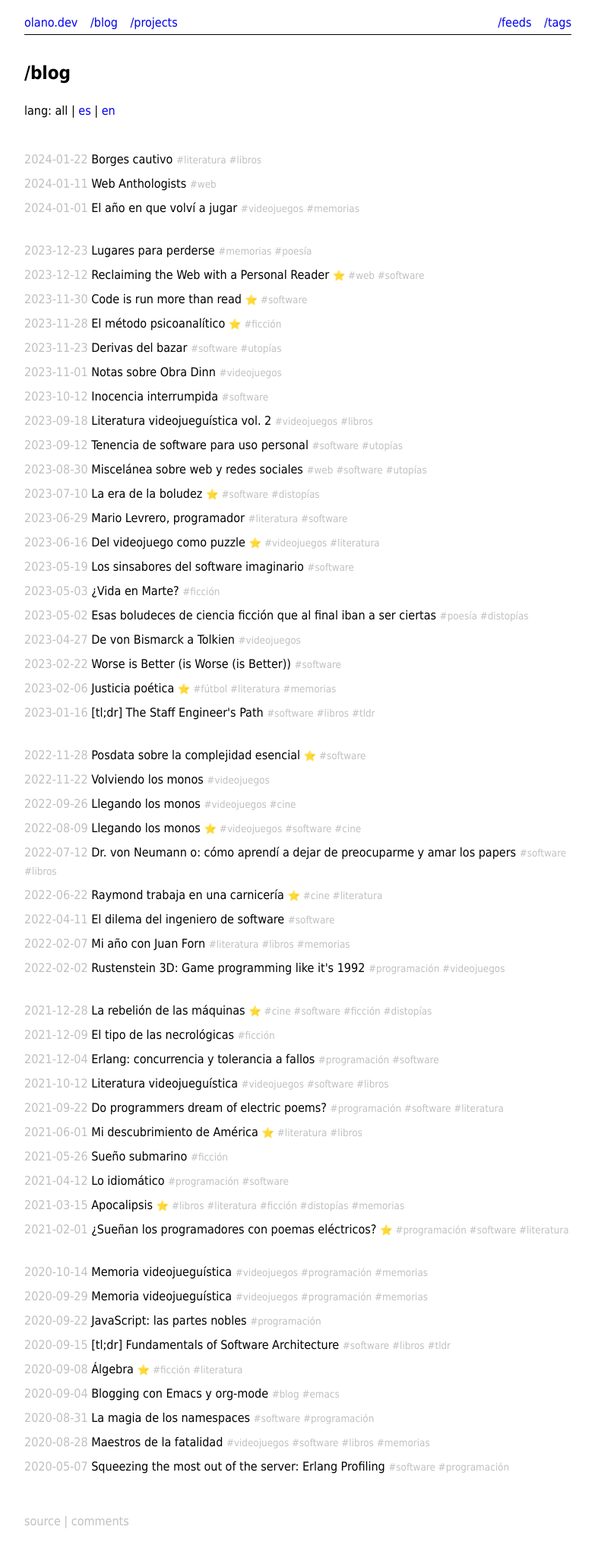
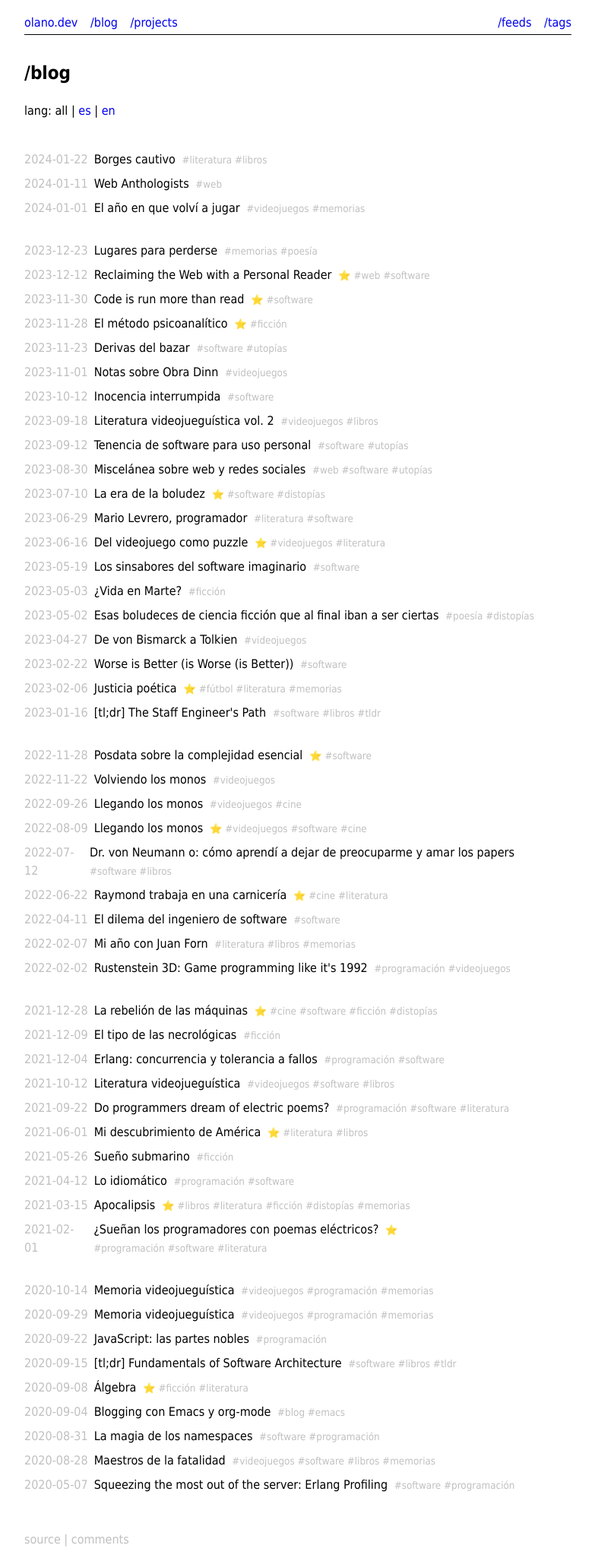
Before and after one commit to facundoolano/olano.dev, a Jekyll site: the page built from blog/index.html, in a window 1280 px wide. Shown: the whole page at 76% size, without its empty margins (248-1031 px from the left). Built offline with Jekyll 4.4.1, drawn with Linux system fonts in a browser that asks for light colours; before the commit the page ends 2030 px from its top, so only the background shows below that.

Commit message:
better display/line break for blog index

```diff
--- a/_includes/posts.html
+++ b/_includes/posts.html
@@ -4,19 +4,23 @@
 <br/>
 {% endunless %}
 {% for post in year.items %}
-<article>
+<article class="post">
 
+    <div class="column">
         <span class="date">{{ post.date | date: "%Y-%m-%d" }}</span>
+    </div>
+
+    <div class="column">
     <a class="title" href="{{ post.external | default:post.url }}">{{ post.title }}</a>
     <small>
-
+        {% if post.favorite %} <a href="/blog/tags#favoritos" style="text-decoration:none">⭐</a> {% endif %}
         <span class="tags">
-            {% if post.favorite %} <a href="/blog/tags#favoritos" style="text-decoration:none">⭐</a> {% endif %}
             {% for tag in post.tags %}
             <a href="/blog/tags#{{tag}}">#{{tag}}</a>
             {% endfor %}
         </span>
     </small>
+    </div>
 
 </article>
 {% endfor %}
--- a/assets/css/main.css
+++ b/assets/css/main.css
@@ -28,6 +28,22 @@
 a:hover {text-decoration: underline}
 
 .date, .tags, .tags a { color: silver!important}
+.date {
+    padding-right: .5rem
+}
+.tags {
+    display: inline-block;
+}
+
+article.post {
+    display: flex;
+}
+
+@media screen and (max-width: 768px) {
+    article.post .tags {
+        display:none;
+    }
+}
 
 .org-center, .text-center {
     text-align: center;
@@ -54,6 +70,7 @@
 
 a.title {
     color: unset!important;
+    padding-right: .25rem;
 }
 
 .layout-post {
```
Lines whose indentation alone changed are shown as unchanged.
